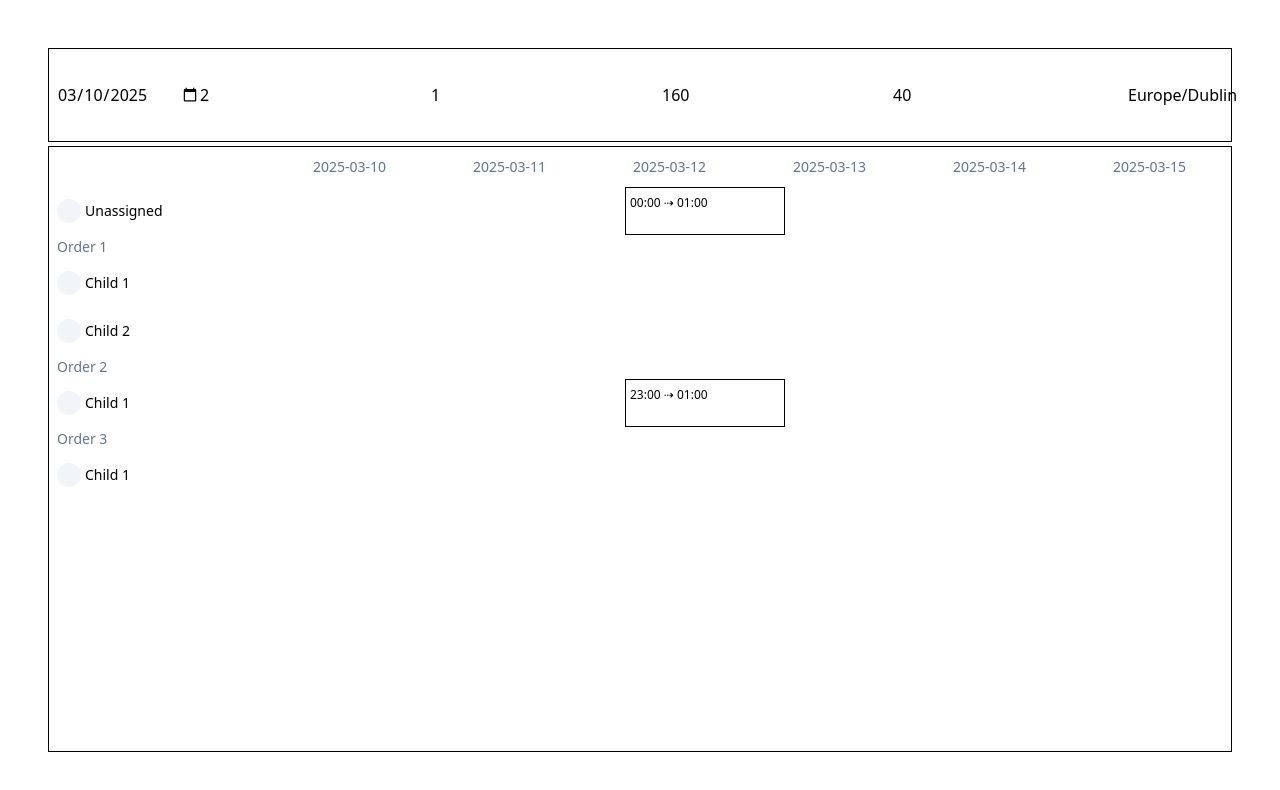
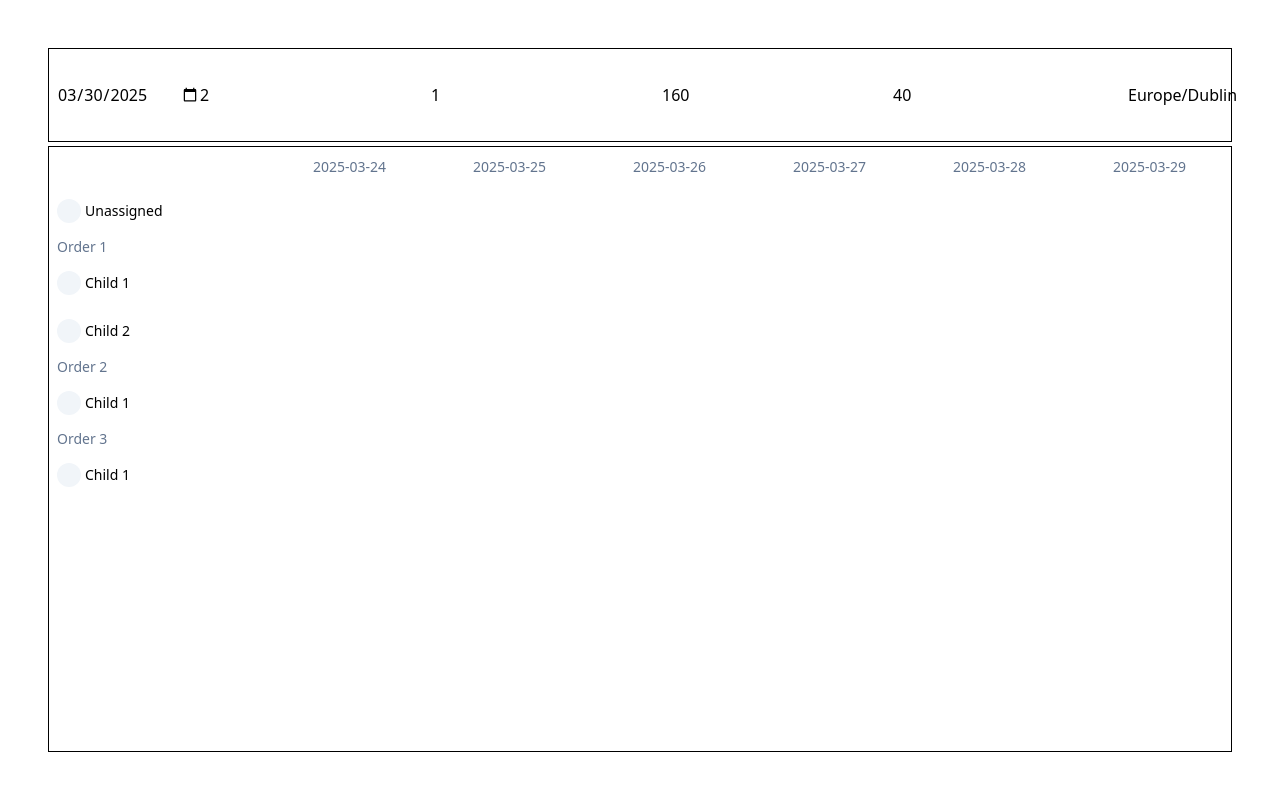
Before and after one commit to niallbarrett/cullendar, a Vue app: page / in a window 1280 px wide. Shown: the top 790 px of the page. Built offline with nearby package versions, Linux system fonts and the light colour scheme; the HTML template or start-up script is replaced by a standard one.

Commit message:
Fix dodgy utc in demo

```diff
--- a/src/App.vue
+++ b/src/App.vue
@@ -69,7 +69,7 @@ import DragEvent from './components/Cullendar/components/DragEvent'
 
 const ZONES = ['Europe/Dublin', 'Asia/Shanghai', 'America/New_York', 'Antarctica/McMurdo', 'Asia/Kamchatka', 'Pacific/Pago_Pago', 'Asia/Kolkata']
 
-const date = ref('2025-03-10')
+const date = ref('2025-03-30')
 const nWeeks = ref(2)
 const firstDayOfWeek = ref(1)
 const timezone = ref(ZONES[0])
@@ -84,8 +84,8 @@ const resources = ref([
   { id: '3', label: 'Unassigned', nOrder: 0 }
 ])
 const events = ref([
-  { id: '0', resourceId: '3', start: '2025-03-12T00:00:00.000Z', end: '2025-03-12T01:00:00.000Z' },
-  { id: '1', resourceId: '0-0', start: '2025-03-12T23:00:00.000Z', end: '2025-03-13T01:00:00.000Z' }
+  { id: '0', resourceId: '3', start: '2025-03-30T00:00:00.000Z', end: '2025-03-30T01:00:00.000Z' },
+  { id: '1', resourceId: '0-0', start: '2025-03-30T23:00:00.000Z', end: '2025-03-31T01:00:00.000Z' }
 ])
 
 const options = reactive({
@@ -170,7 +170,7 @@ function toDay(day, time, timezone) {
   }, { zone: timezone })
 }
 function setDate(date, day) {
-  const dayo = DateTime.fromISO(day).toUTC()
+  const dayo = DateTime.fromISO(day)
 
   return date.set({
     year: dayo.year,
```
